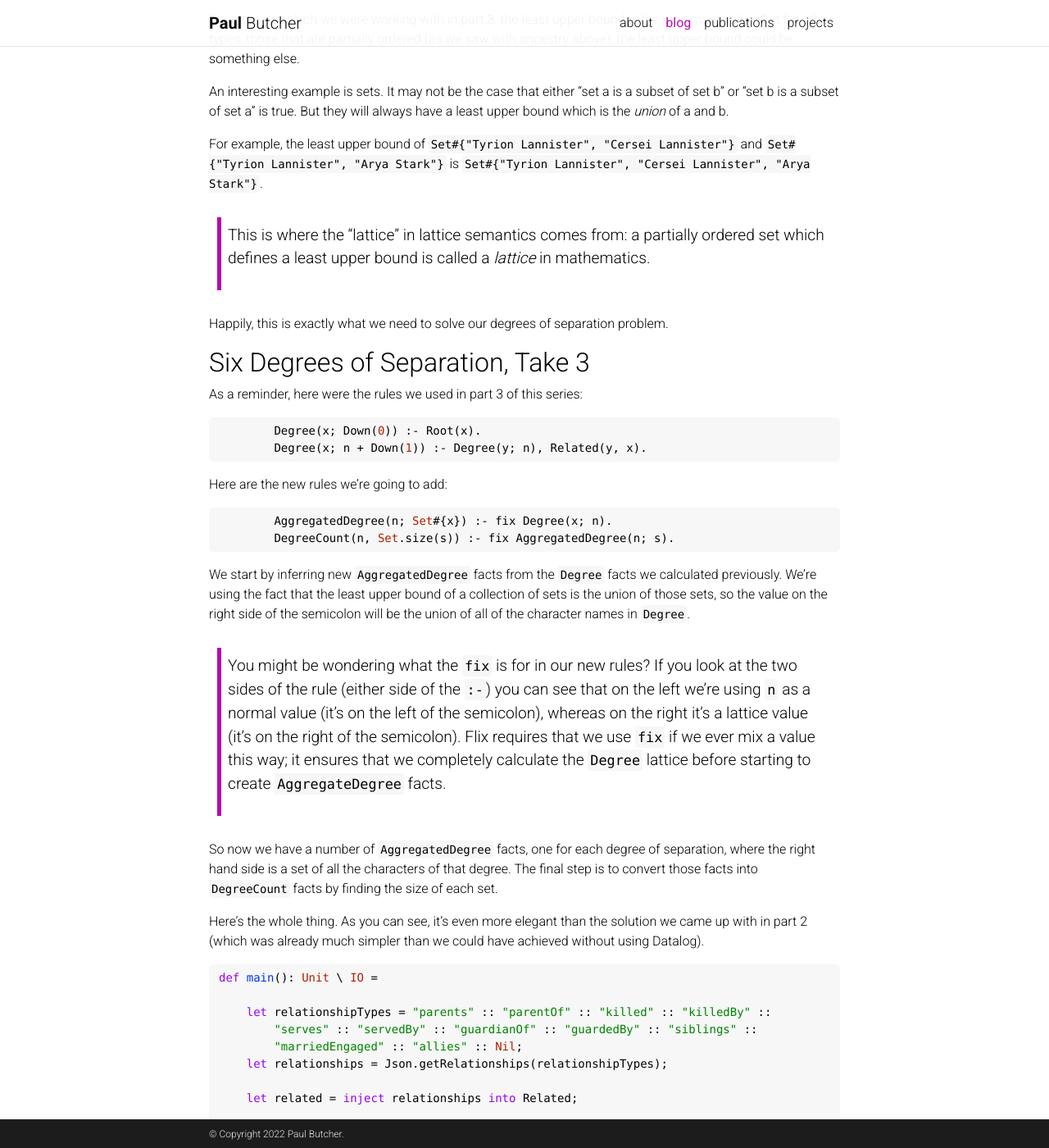
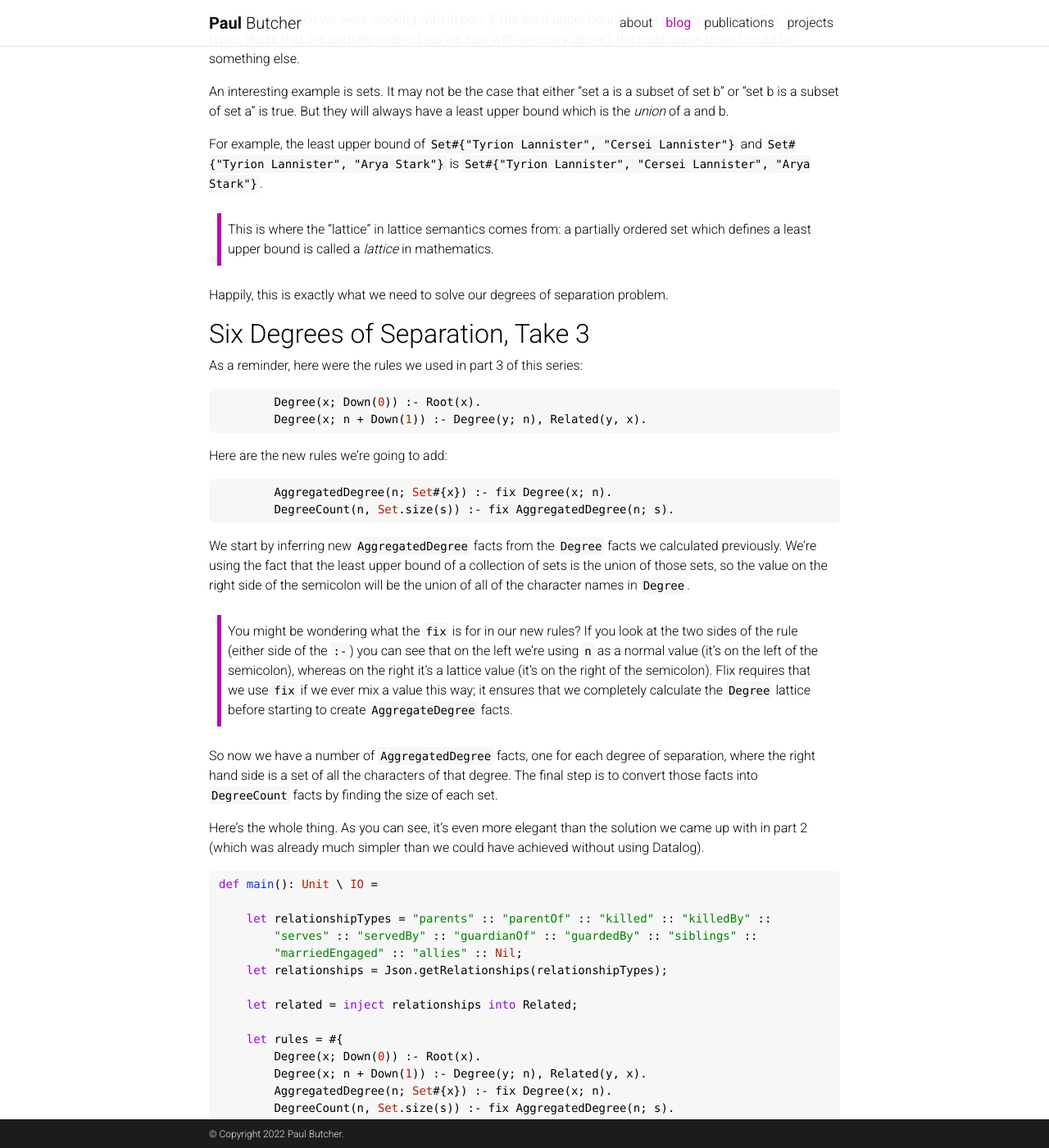
Before and after one commit to paulbutcher/paulbutcher.github.io, a Jekyll site: the page built from _posts/2022-10-26-datalog4.md, in a window 1280 px wide and 1400 px high, scrolled down 1047 px. Shown: the whole window at 82% size. Built offline with Jekyll 4.4.1, drawn with Linux system fonts in a browser that asks for light colours; comment, search, counter and statistics services are not loaded; a style sheet for code colours, icons or effects is not loaded.

Commit message:
Tweak blockquote layout

```diff
--- a/_sass/_base.scss
+++ b/_sass/_base.scss
@@ -41,7 +41,11 @@
   border-left: 2px solid var(--global-theme-color);
   margin: 1.5em 10px;
   padding: 0.5em 10px;
-  font-size: 1.2rem;
+  // font-size: 1.2rem;
+}
+
+blockquote > p {
+  margin: 0px;
 }
 
 // Math
```
